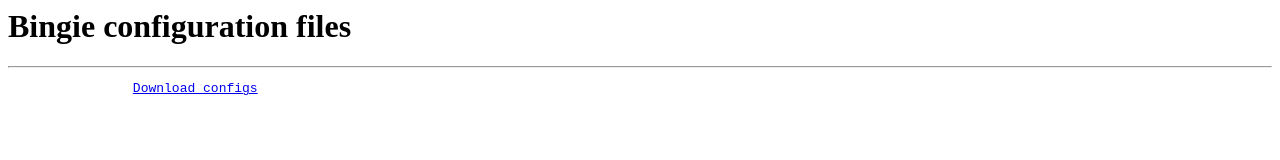
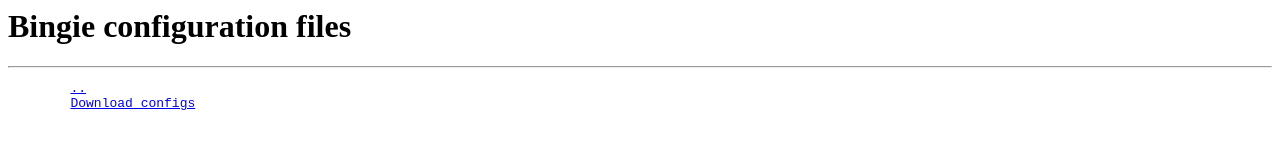
Before and after one commit to developerwill/bingie-configs, a plain HTML site: page index.html in a window 1280 px wide. Drawn offline with Linux system fonts and the light colour scheme.

Commit message:
Index page

```diff
--- a/index.html
+++ b/index.html
@@ -3,7 +3,8 @@
     <h1>Bingie configuration files</h1>
     <hr />
     <pre>
-                <a href="configs.zip">Download configs</a>
-            </pre>
+        <a href="../index.html">..</a>
+        <a href="./configs/configs.zip">Download configs</a>
+    </pre>
   </body>
 </html>
```
Also changed, not shown: 2 other files.
